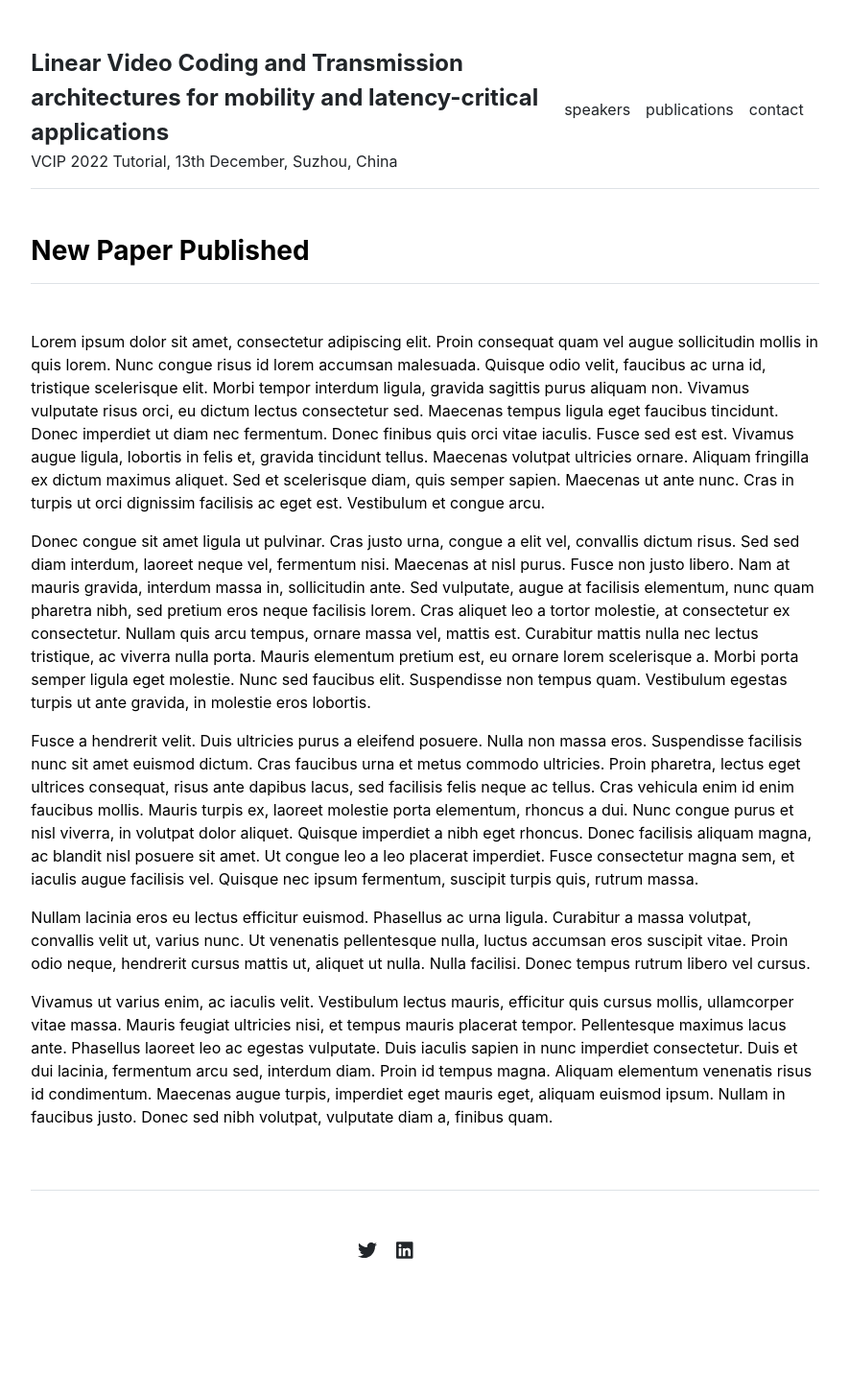
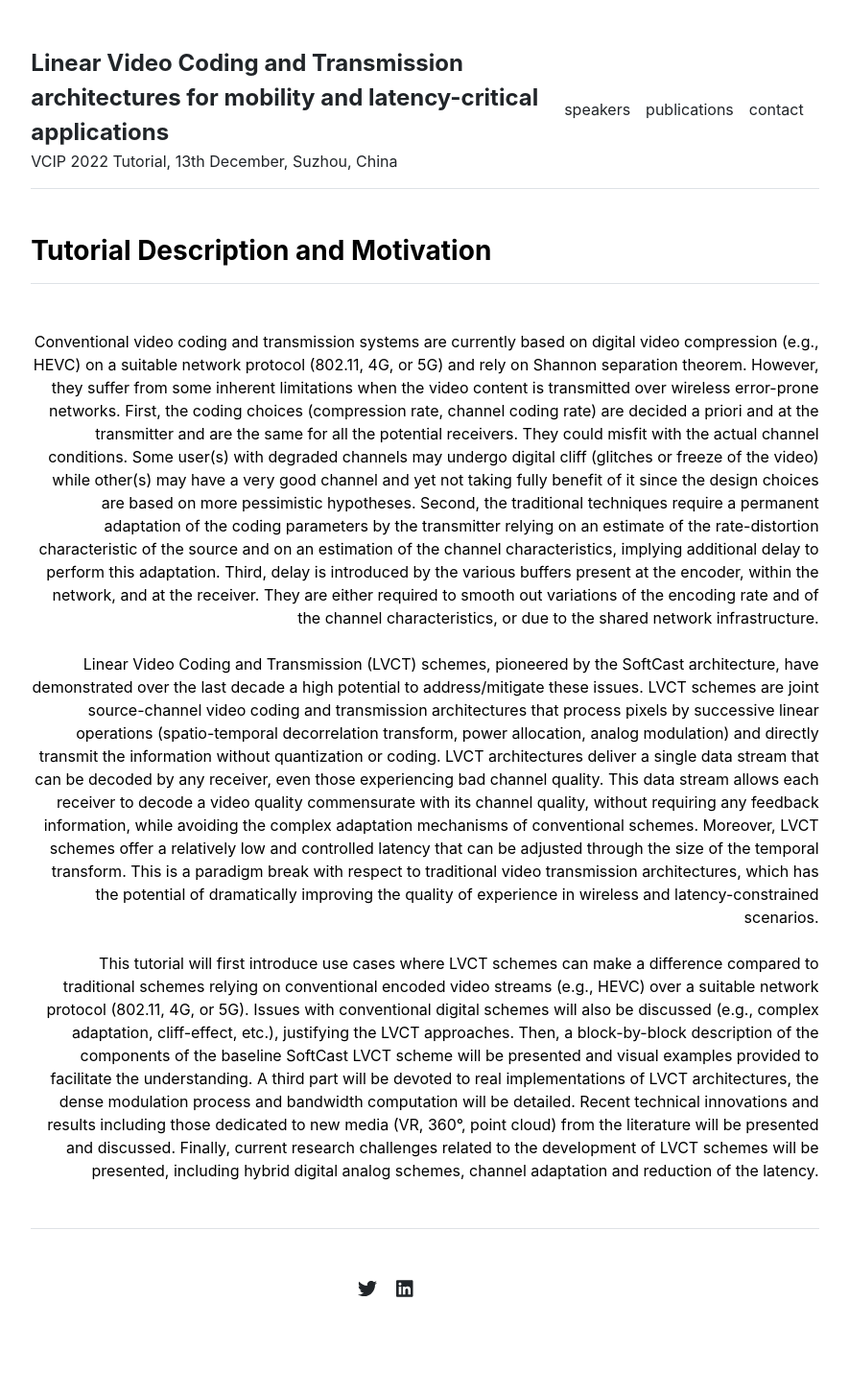
Before and after one commit to XiaYi59/LVCT, a Jekyll site: the page built from _posts/2020-03-01-new-paper-published.md, in a window 1280 px wide. Shown: the whole page at 96% size, without its empty margins (197-1082 px from the left). Built offline with Jekyll 4.4.1, drawn with Linux system fonts in a browser that asks for light colours; before the commit the page ends 1415 px from its top, so only the background shows below that.

Commit message:
Update 2020-03-01-new-paper-published.md

```diff
--- a/_posts/2020-03-01-new-paper-published.md
+++ b/_posts/2020-03-01-new-paper-published.md
@@ -1,14 +1,13 @@
 ---
 layout: post
-title: "New Paper Published"
+title: "Tutorial Description and Motivation"
 ---
 
-Lorem ipsum dolor sit amet, consectetur adipiscing elit. Proin consequat quam vel augue sollicitudin mollis in quis lorem. Nunc congue risus id lorem accumsan malesuada. Quisque odio velit, faucibus ac urna id, tristique scelerisque elit. Morbi tempor interdum ligula, gravida sagittis purus aliquam non. Vivamus vulputate risus orci, eu dictum lectus consectetur sed. Maecenas tempus ligula eget faucibus tincidunt. Donec imperdiet ut diam nec fermentum. Donec finibus quis orci vitae iaculis. Fusce sed est est. Vivamus augue ligula, lobortis in felis et, gravida tincidunt tellus. Maecenas volutpat ultricies ornare. Aliquam fringilla ex dictum maximus aliquet. Sed et scelerisque diam, quis semper sapien. Maecenas ut ante nunc. Cras in turpis ut orci dignissim facilisis ac eget est. Vestibulum et congue arcu.
+<div style="text-align: right">
+Conventional video coding and transmission systems are currently based on digital video compression (e.g., HEVC) on a suitable network protocol (802.11, 4G, or 5G) and rely on Shannon separation theorem. However, they suffer from some inherent limitations when the video content is transmitted over wireless error-prone networks. First, the coding choices (compression rate, channel coding rate) are decided a priori and at the transmitter and are the same for all the potential receivers. They could misfit with the actual channel conditions. Some user(s) with degraded channels may undergo digital cliff (glitches or freeze of the video) while other(s) may have a very good channel and yet not taking fully benefit of it since the design choices are based on more pessimistic hypotheses. Second, the traditional techniques require a permanent adaptation of the coding parameters by the transmitter relying on an estimate of the rate-distortion characteristic of the source and on an estimation of the channel characteristics, implying additional delay to perform this adaptation. Third, delay is introduced by the various buffers present at the encoder, within the network, and at the receiver. They are either required to smooth out variations of the encoding rate and of the channel characteristics, or due to the shared network infrastructure.<br>
+<br>
+Linear Video Coding and Transmission (LVCT) schemes, pioneered by the SoftCast architecture, have demonstrated over the last decade a high potential to address/mitigate these issues. LVCT schemes are joint source-channel video coding and transmission architectures that process pixels by successive linear operations (spatio-temporal decorrelation transform, power allocation, analog modulation) and directly transmit the information without quantization or coding. LVCT architectures deliver a single data stream that can be decoded by any receiver, even those experiencing bad channel quality. This data stream allows each receiver to decode a video quality commensurate with its channel quality, without requiring any feedback information, while avoiding the complex adaptation mechanisms of conventional schemes. Moreover, LVCT schemes offer a relatively low and controlled latency that can be adjusted through the size of the temporal transform. This is a paradigm break with respect to traditional video transmission architectures, which has the potential of dramatically improving the quality of experience in wireless and latency-constrained scenarios.<br>
+<br>
+This tutorial will first introduce use cases where LVCT schemes can make a difference compared to traditional schemes relying on conventional encoded video streams (e.g., HEVC) over a suitable network protocol (802.11, 4G, or 5G). Issues with conventional digital schemes will also be discussed (e.g., complex adaptation, cliff-effect, etc.), justifying the LVCT approaches. Then, a block-by-block description of the components of the baseline SoftCast LVCT scheme will be presented and visual examples provided to facilitate the understanding. A third part will be devoted to real implementations of LVCT architectures, the dense modulation process and bandwidth computation will be detailed. Recent technical innovations and results including those dedicated to new media (VR, 360°, point cloud) from the literature will be presented and discussed. Finally, current research challenges related to the development of LVCT schemes will be presented, including hybrid digital analog schemes, channel adaptation and reduction of the latency.
 
-Donec congue sit amet ligula ut pulvinar. Cras justo urna, congue a elit vel, convallis dictum risus. Sed sed diam interdum, laoreet neque vel, fermentum nisi. Maecenas at nisl purus. Fusce non justo libero. Nam at mauris gravida, interdum massa in, sollicitudin ante. Sed vulputate, augue at facilisis elementum, nunc quam pharetra nibh, sed pretium eros neque facilisis lorem. Cras aliquet leo a tortor molestie, at consectetur ex consectetur. Nullam quis arcu tempus, ornare massa vel, mattis est. Curabitur mattis nulla nec lectus tristique, ac viverra nulla porta. Mauris elementum pretium est, eu ornare lorem scelerisque a. Morbi porta semper ligula eget molestie. Nunc sed faucibus elit. Suspendisse non tempus quam. Vestibulum egestas turpis ut ante gravida, in molestie eros lobortis.
-
-Fusce a hendrerit velit. Duis ultricies purus a eleifend posuere. Nulla non massa eros. Suspendisse facilisis nunc sit amet euismod dictum. Cras faucibus urna et metus commodo ultricies. Proin pharetra, lectus eget ultrices consequat, risus ante dapibus lacus, sed facilisis felis neque ac tellus. Cras vehicula enim id enim faucibus mollis. Mauris turpis ex, laoreet molestie porta elementum, rhoncus a dui. Nunc congue purus et nisl viverra, in volutpat dolor aliquet. Quisque imperdiet a nibh eget rhoncus. Donec facilisis aliquam magna, ac blandit nisl posuere sit amet. Ut congue leo a leo placerat imperdiet. Fusce consectetur magna sem, et iaculis augue facilisis vel. Quisque nec ipsum fermentum, suscipit turpis quis, rutrum massa.
-
-Nullam lacinia eros eu lectus efficitur euismod. Phasellus ac urna ligula. Curabitur a massa volutpat, convallis velit ut, varius nunc. Ut venenatis pellentesque nulla, luctus accumsan eros suscipit vitae. Proin odio neque, hendrerit cursus mattis ut, aliquet ut nulla. Nulla facilisi. Donec tempus rutrum libero vel cursus.
-
-Vivamus ut varius enim, ac iaculis velit. Vestibulum lectus mauris, efficitur quis cursus mollis, ullamcorper vitae massa. Mauris feugiat ultricies nisi, et tempus mauris placerat tempor. Pellentesque maximus lacus ante. Phasellus laoreet leo ac egestas vulputate. Duis iaculis sapien in nunc imperdiet consectetur. Duis et dui lacinia, fermentum arcu sed, interdum diam. Proin id tempus magna. Aliquam elementum venenatis risus id condimentum. Maecenas augue turpis, imperdiet eget mauris eget, aliquam euismod ipsum. Nullam in faucibus justo. Donec sed nibh volutpat, vulputate diam a, finibus quam.
+</div>
```
